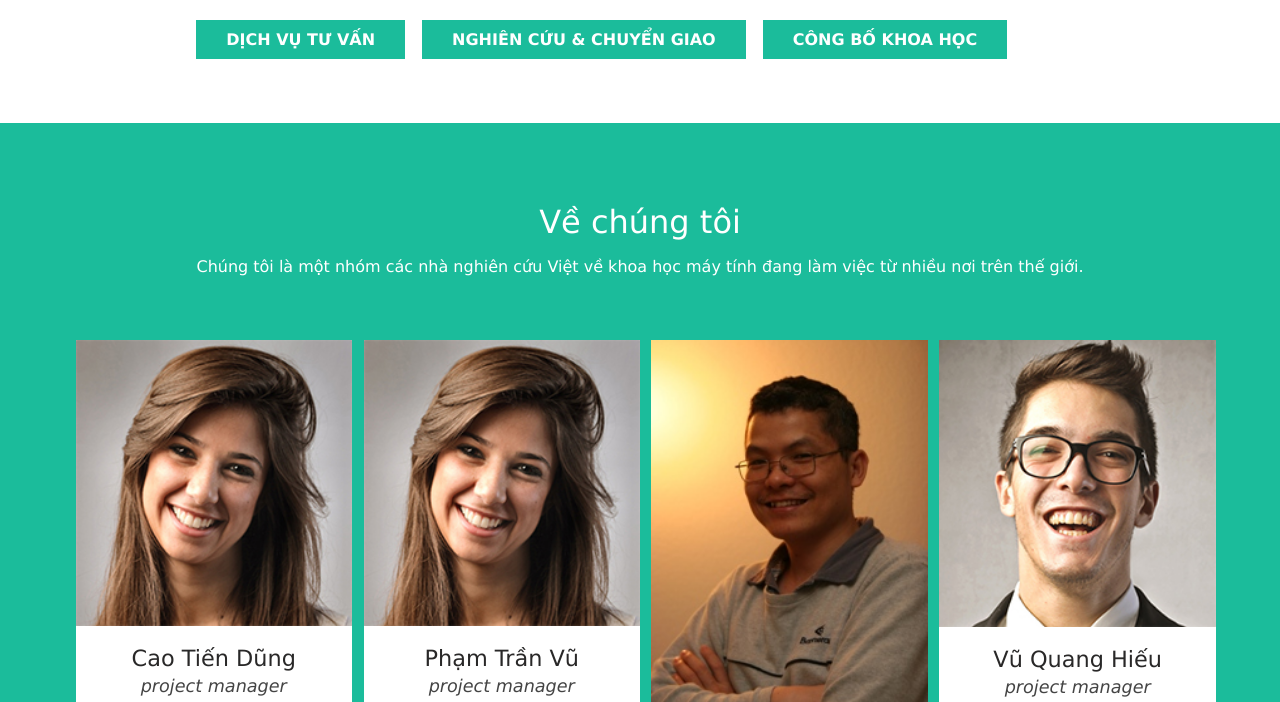
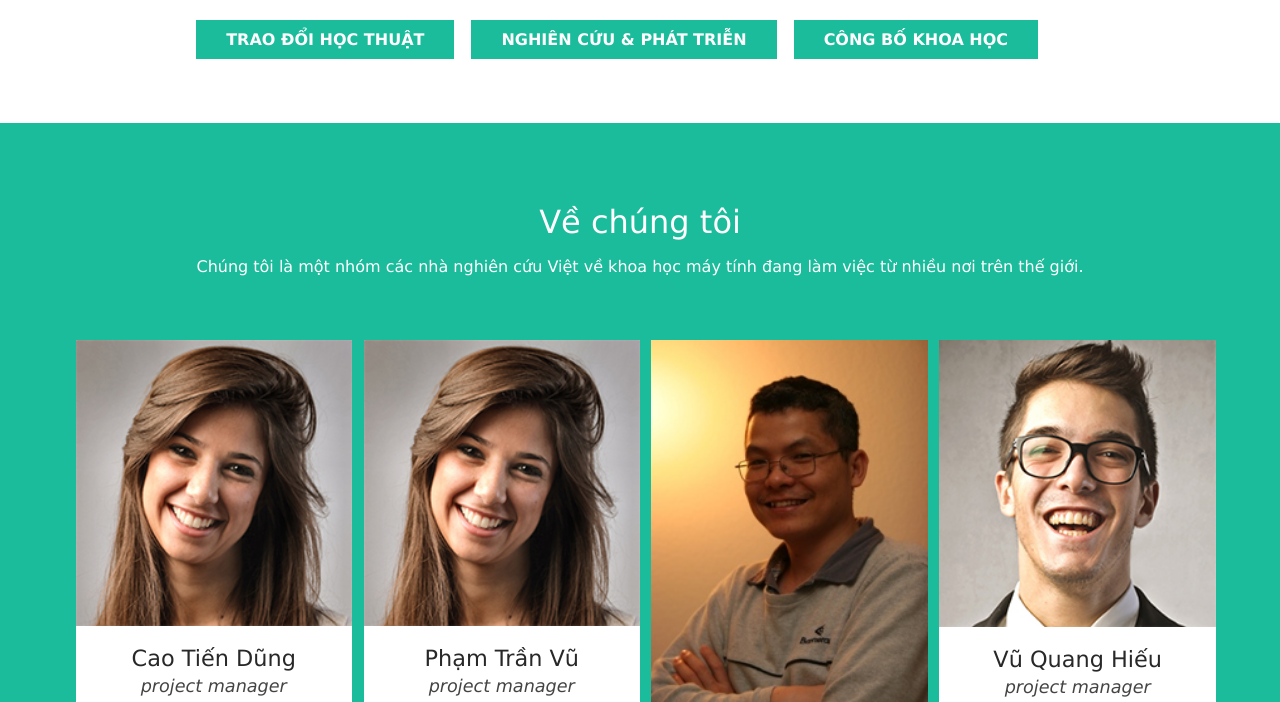
Before and after one commit to dungcao/analytics, a plain HTML site: page index.html in a window 1280 px wide. Shown: the part 725-1427 px from the top of the page. Drawn offline with Linux system fonts and the light colour scheme.

Commit message:
update topics

```diff
--- a/index.html
+++ b/index.html
@@ -155,8 +155,8 @@ License URL: http://creativecommons.org/licenses/by/3.0/
 						<h2>Sản phẩm</h2>
 						<p>Đoạn giới thiệu chung về các lĩnh vực quan tâm...</p>
 					<ul id="filters">
-						<a href="#"><li><span class="filter active">Dịch vụ tư vấn</span></li></a>
-						<a href="#"><li><span class="filter active">Nghiên cứu & chuyển giao</span></li></a>
+						<a href="#"><li><span class="filter active">Trao  đổi học thuật </span></li></a>
+						<a href="#"><li><span class="filter active">Nghiên cứu & phát triễn </span></li></a>
 						<a href="#"><li><span class="filter active">Công bố khoa học</span></li></a>
 						<!--
 						<li><span class="filter active" data-filter="app card icon logo web">Dịch vụ tư vấn</span></li>
@@ -431,7 +431,7 @@ License URL: http://creativecommons.org/licenses/by/3.0/
 <div class="contact" id="contact">
 	<div class="wrap">
 		<h2>Liên hệ</h2>
-		<h4>Quý khách quan tâm xin vui lòng liên hệ qua các hình thức sau:</h4>
+		<h4>Xin vui lòng liên hệ qua các hình thức sau:</h4>
 		<div class="section group">
 			  <div class="col span_2_of_3">
 				  <div class="contact-form">
```
